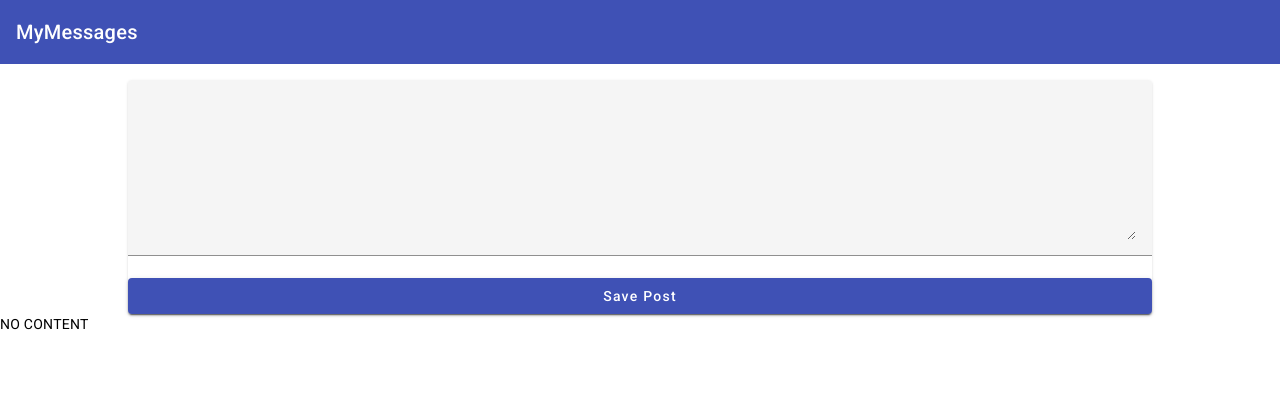
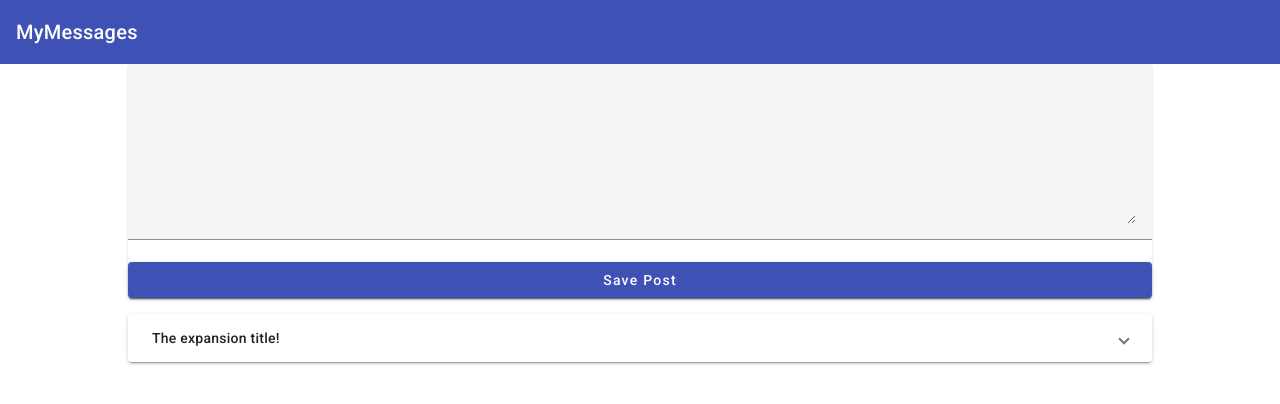
Before and after one commit to dlith/mean-course, an Angular app: page / in a window 1280 px wide. Shown: the top 404 px of the page. Built offline with nearby package versions, Linux system fonts and the light colour scheme.

Commit message:
Added outputting posts

```diff
--- a/src/app/app.component.css
+++ b/src/app/app.component.css
@@ -1,3 +1,5 @@
 main {
   margin-top: 16px;
+  width: 80%;
+  margin: auto;
 }
--- a/src/app/app.component.html
+++ b/src/app/app.component.html
@@ -1,4 +1,5 @@
 <app-header></app-header>
 <main>
   <app-post-create></app-post-create>
+  <app-post-list></app-post-list>
 </main>
--- a/src/app/posts/post-create/post-create.component.css
+++ b/src/app/posts/post-create/post-create.component.css
@@ -1,12 +1,3 @@
-mat-card {
-  width: 80%;
-  margin: auto;
-}
-
-mat-form-field {
+mat-form-field, textarea {
   width: 100%;
 }
-
-textarea {
-  width: 100%;
-}
--- a/src/app/posts/post-create/post-create.component.html
+++ b/src/app/posts/post-create/post-create.component.html
@@ -7,5 +7,3 @@
     color="primary"
     (click)="onAddPost()">Save Post</button>
 </mat-card>
-
-<p>{{ newPost }}</p>
--- /dev/null
+++ b/src/app/posts/post-list/post-list.component.css
@@ -0,0 +1,4 @@
+:host {
+  display: block;
+  margin-top: 16px;
+}
--- /dev/null
+++ b/src/app/posts/post-list/post-list.component.html
@@ -0,0 +1,8 @@
+<mat-accordion>
+  <mat-expansion-panel>
+    <mat-expansion-panel-header>
+      The expansion title!
+    </mat-expansion-panel-header>
+    <p>I'm in expansion panel!</p>
+  </mat-expansion-panel>
+</mat-accordion>
--- /dev/null
+++ b/src/app/posts/post-list/post-list.component.ts
@@ -0,0 +1,14 @@
+import { Component } from '@angular/core';
+
+@Component({
+  selector: 'app-post-list',
+  templateUrl: './post-list.component.html',
+  styleUrls: ['./post-list.component.css']
+})
+export class PostListComponent {
+  posts = [
+    {title: 'First Post', content: 'This is the first post\'s content'},
+    {title: 'Second Post', content: 'This is the second post\'s content'},
+    {title: 'Third Post', content: 'This is the third post\'s content'}
+  ];
+}
```
Also changed, not shown: src/app/app.module.ts (+6 -2 lines).
